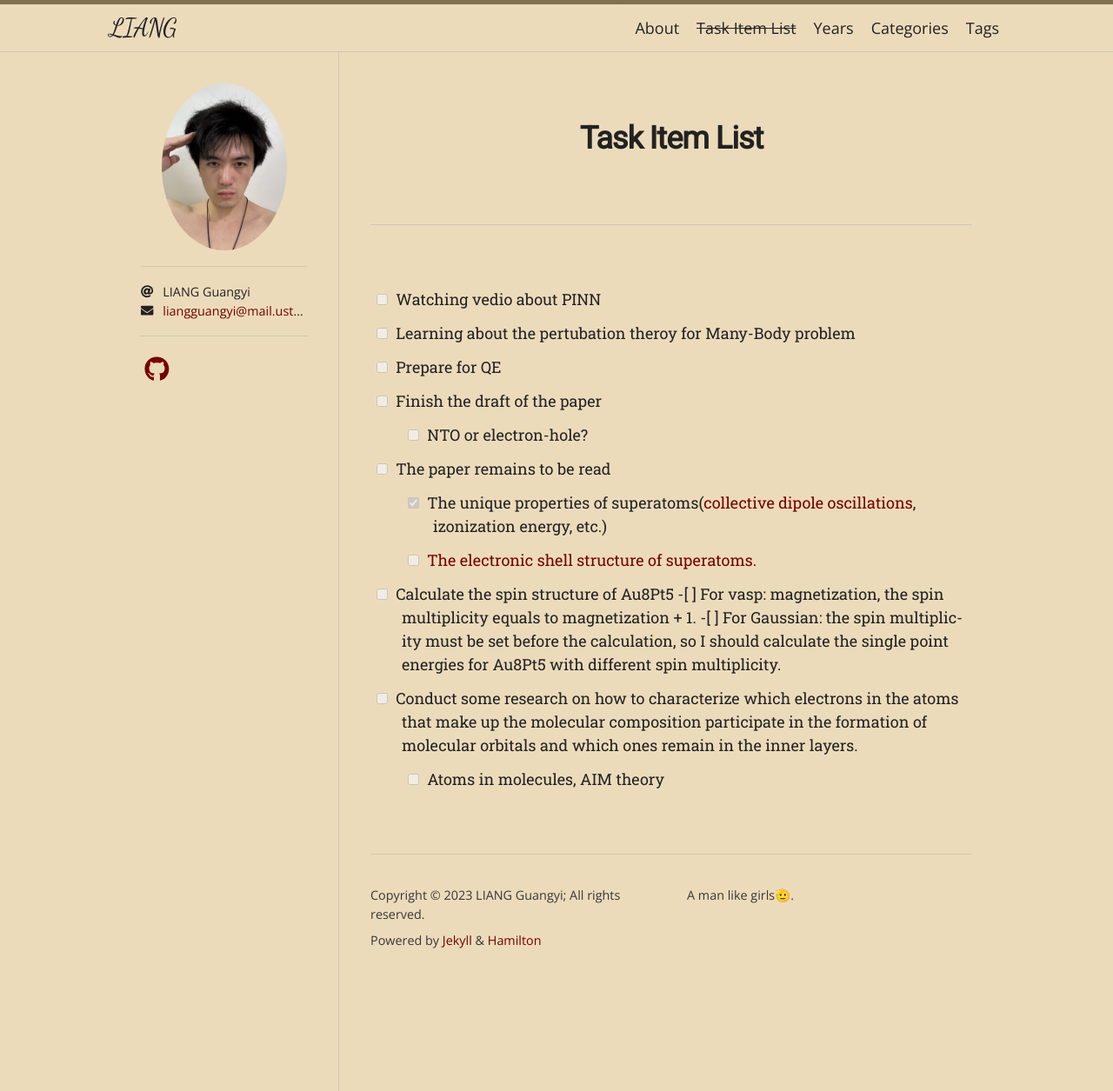
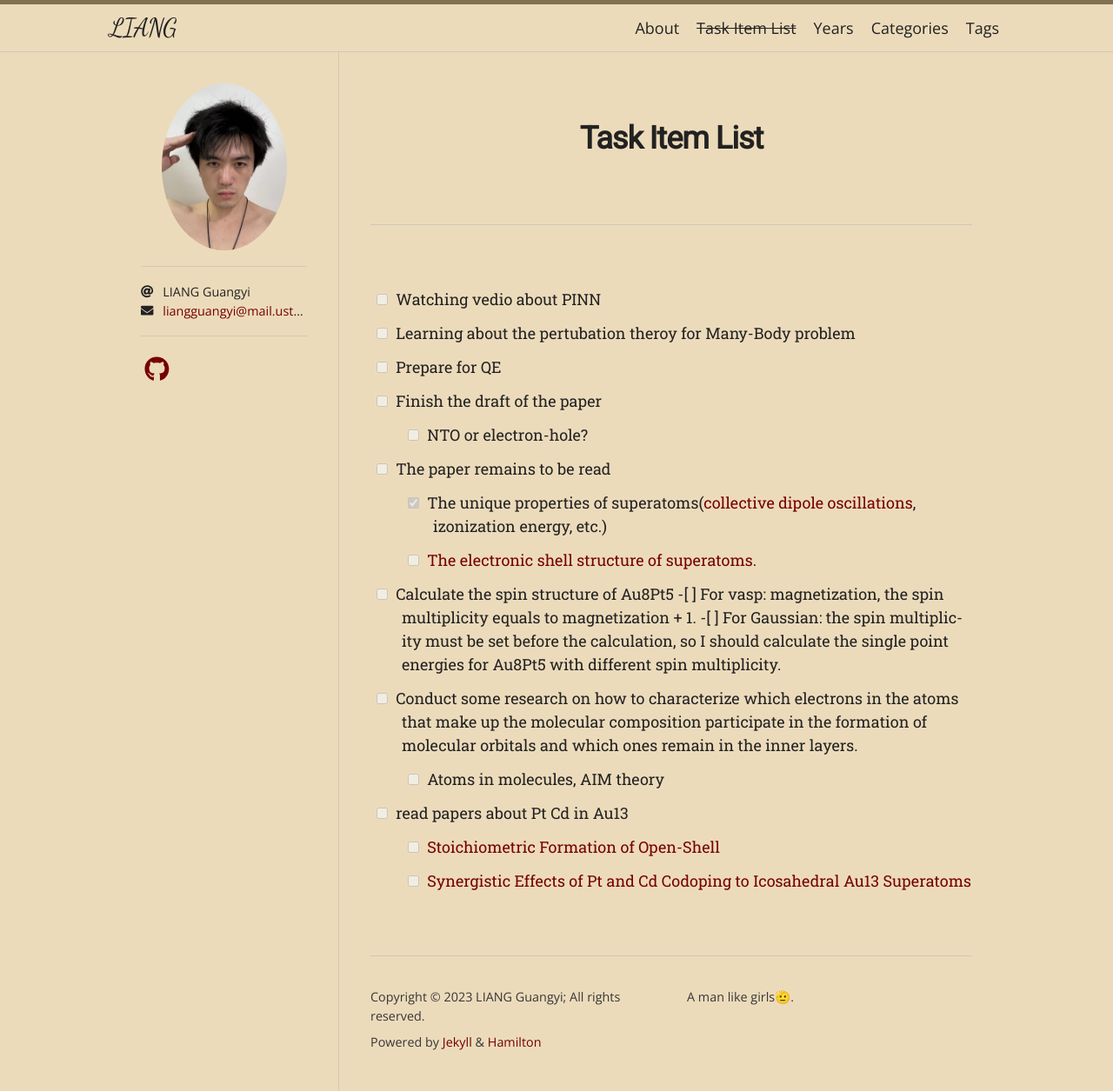
Before and after one commit to liangguangyii/liangguangyii.github.io, a Jekyll site: the page built from todolist.md, in a window 1280 px wide. Shown: the whole page at 87% size. Built offline with Jekyll 4.4.1, drawn with Linux system fonts in a browser that asks for light colours; nearby versions of some CDN libraries; some web fonts are replaced.

Commit message:
update todolist

```diff
--- a/todolist.md
+++ b/todolist.md
@@ -21,3 +21,7 @@ permalink: /todo/
 
 - [ ] Conduct some research on how to characterize which electrons in the atoms that make up the molecular composition participate in the formation of molecular orbitals and which ones remain in the inner layers.
     - [ ] Atoms in molecules, AIM theory
+
+- [ ] read papers about Pt Cd in Au13
+    - [ ] [Stoichiometric Formation of Open-Shell](https://pubs.acs.org/doi/10.1021/jacs.9b06254)
+    - [ ] [Synergistic Effects of Pt and Cd Codoping to Icosahedral Au13 Superatoms](https://pubs.acs.org/doi/10.1021/acs.jpcc.0c06765)
```
